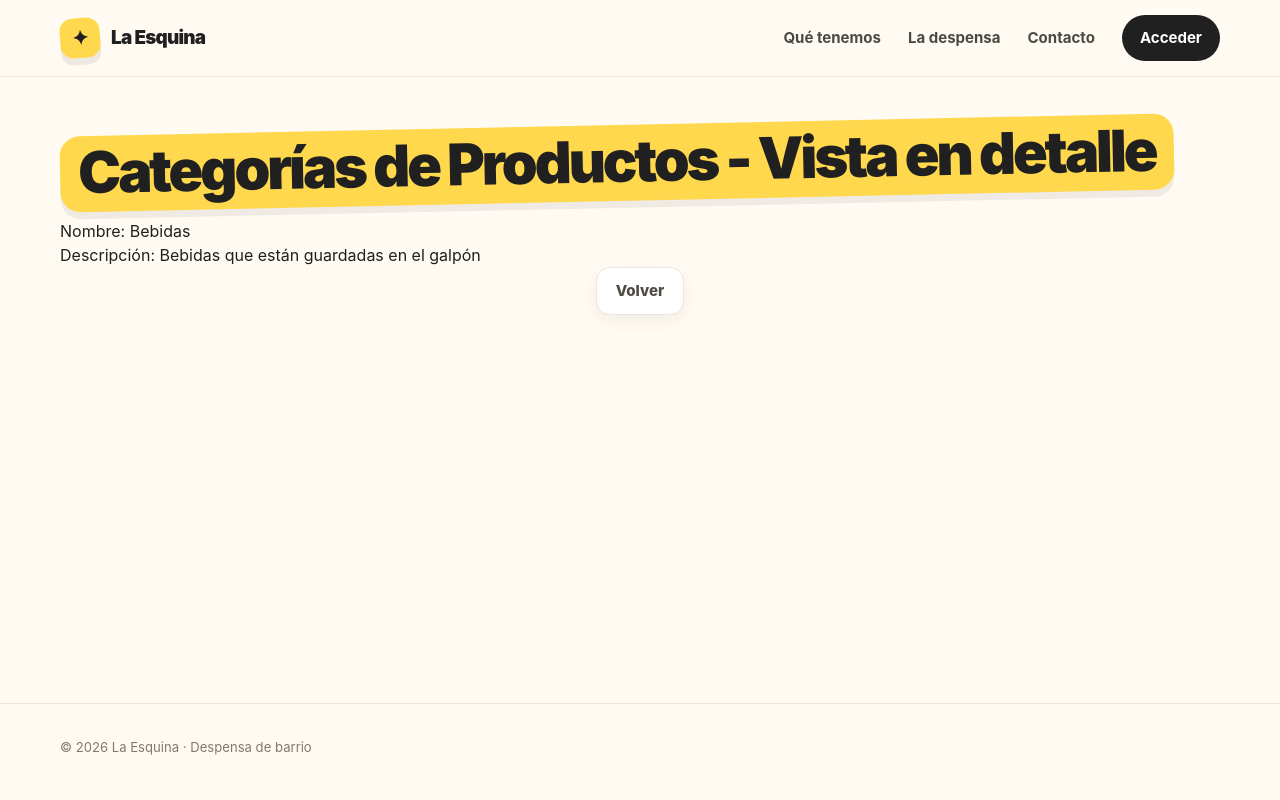
After one commit to esthorace/87744-django, a Django app: page /ventas/categoria/detail/1 in a window 1280 px wide. The commit adds this page. Run offline with Django 5.2, Linux system fonts and the light colour scheme; data comes from the database, SQL or seed files in the repository; both versions use the stored data as it was after the commit.

Commit message:
feat: agrega detail del CRUD para categoria

```diff
--- /dev/null
+++ b/src/ventas/templates/ventas/categoria_detail.html
@@ -0,0 +1,19 @@
+{% extends "core/base.html" %}
+
+{% load static %}
+
+{% block styles %}
+    <link rel="stylesheet" href="#" />
+{% endblock styles %}
+
+{% block content %}
+    <div class="container section">
+        <h1 class="page-title">Categorías de Productos - Vista en detalle</h1>
+        <div>Nombre: {{ categoria.nombre }}</div>
+        <div>Descripción: {{ categoria.descripcion|default:"-" }}</div>
+        <div class="page-actions">
+            <a class="button button-secondary"
+               href="{% url 'ventas:categoria_list' %}">Volver</a>
+        </div>
+    </div>
+{% endblock content %}
--- a/src/ventas/templates/ventas/categoria_list.html
+++ b/src/ventas/templates/ventas/categoria_list.html
@@ -23,9 +23,10 @@
             <tbody>
                 {% for categoria in categorias %}
                     <tr>
-                        <td>{{ categoria.nombre }}</td>
+                        <td>{{ categoria.pk }} - {{ categoria.nombre }}</td>
                         <td class="table-actions">
-                            <a class="table-action table-action--view" href="#">Ver</a>
+                            <a class="table-action table-action--view"
+                               href="{% url 'ventas:categoria_detail' categoria.pk %}">Ver</a>
                             <a class="table-action table-action--edit" href="#">Editar</a>
                             <a class="table-action table-action--danger" href="#">Eliminar</a>
                         </td>
--- a/src/ventas/urls.py
+++ b/src/ventas/urls.py
@@ -8,4 +8,5 @@ urlpatterns = [
     path("", views.home, name="home"),
     path("categoria/list/", views.categoria_list, name="categoria_list"),
     path("categoria/create/", views.categoria_create, name="categoria_create"),
+    path("categoria/detail/<int:pk>", views.categoria_detail, name="categoria_detail"),
 ]
--- a/src/ventas/views.py
+++ b/src/ventas/views.py
@@ -1,5 +1,5 @@
 from django.http import HttpRequest, HttpResponse
-from django.shortcuts import redirect, render
+from django.shortcuts import get_object_or_404, redirect, render
 
 from .forms import CategoriaForm
 from .models.categoria import Categoria
@@ -24,3 +24,13 @@ def categoria_create(request: HttpRequest) -> HttpResponse:
             return redirect("ventas:categoria_list")
 
     return render(request, "ventas/categoria_form.html", {"form": form})
+
+
+def categoria_detail(request: HttpRequest, pk: int) -> HttpResponse:
+    # try:
+    #     categoria = Categoria.objects.get(pk=pk)
+    # except Categoria.DoesNotExist:
+    #     raise Http404("El producto no existe")
+    categoria = get_object_or_404(Categoria, pk=pk)
+
+    return render(request, "ventas/categoria_detail.html", {"categoria": categoria})
```
Also changed, not shown: src/db.sqlite3.
